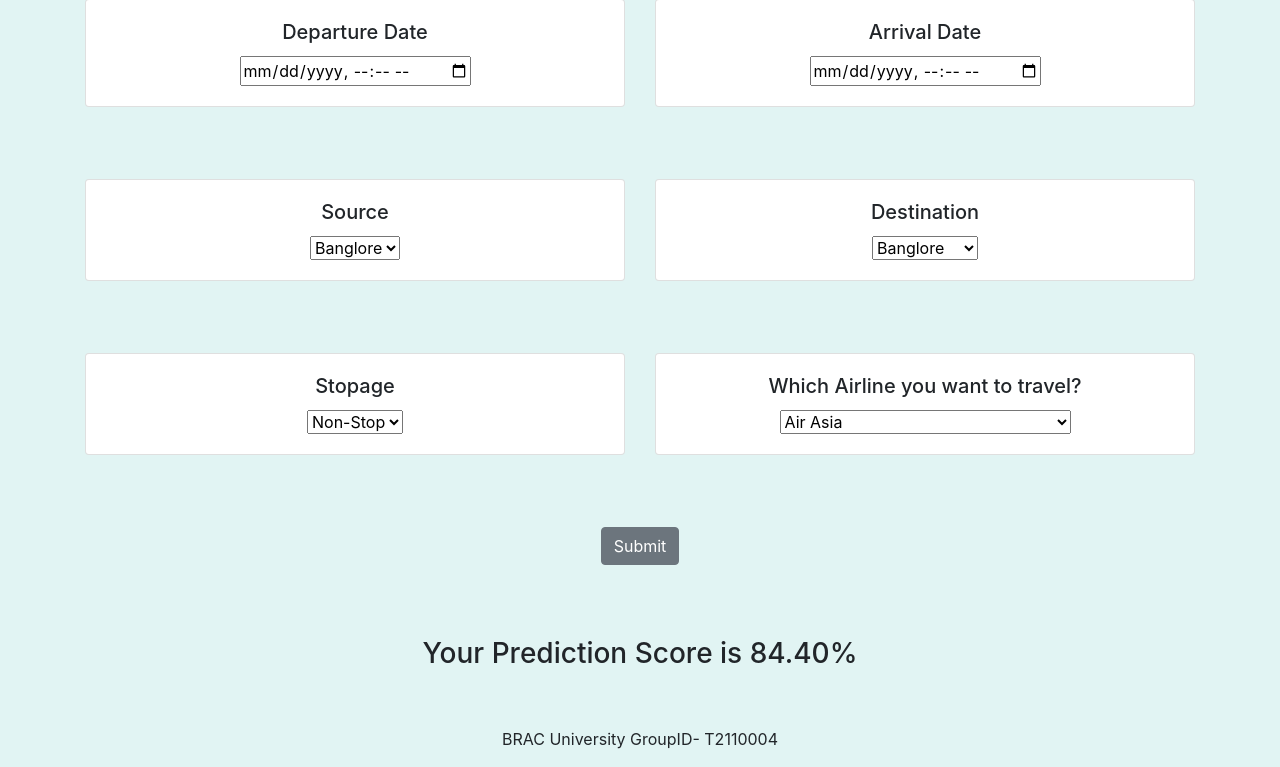
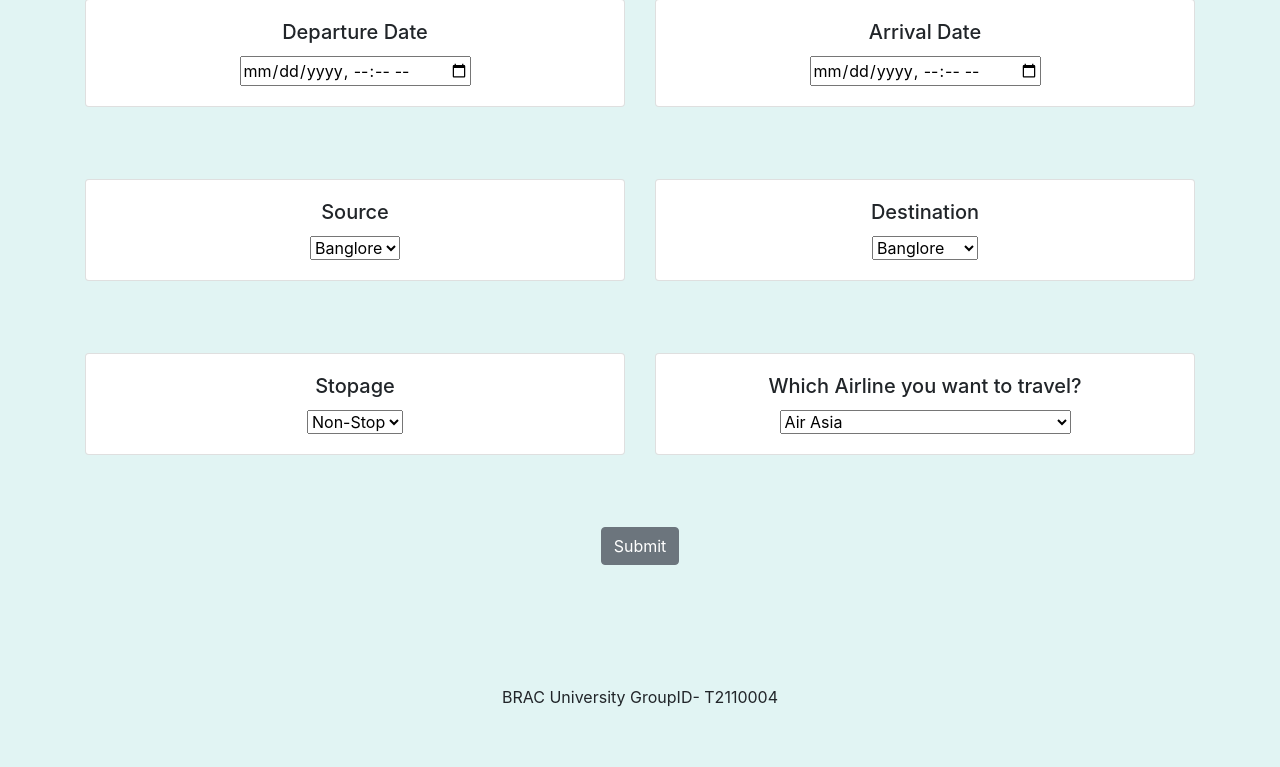
Before and after one commit to Mataprasad91/Flight_fare-Prediction, a Flask app: page /predict in a window 1280 px wide. Shown: the part 129-896 px from the top of the page. After the commit the page ends 836 px from the top, so only its background shows below. Run offline with Flask 2, Linux system fonts and the light colour scheme; parts of the project's set-up code (start-up, migrations or seed data) failed here and were passed over; some libraries are stand-ins or nearby versions.

```diff
--- a/templates/index.html
+++ b/templates/index.html
@@ -159,8 +159,7 @@
         <br>
         <br>
         <h3>{{ prediction_text }}</h3>
-        <h3>Your Prediction Score is 84.40%</h3>
-
+       <!---- <h3>Your Prediction Score is 84.40%</h3> -->
         <br>
         <br>
         <p>BRAC University GroupID- T2110004</p>
```
